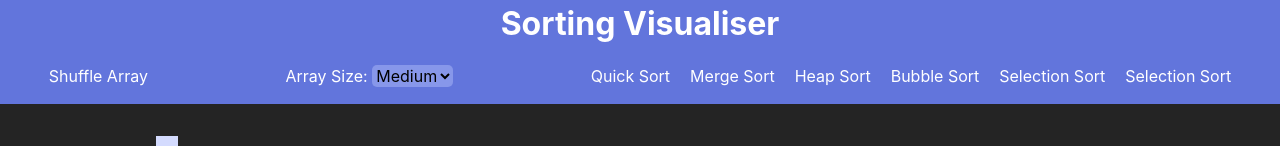
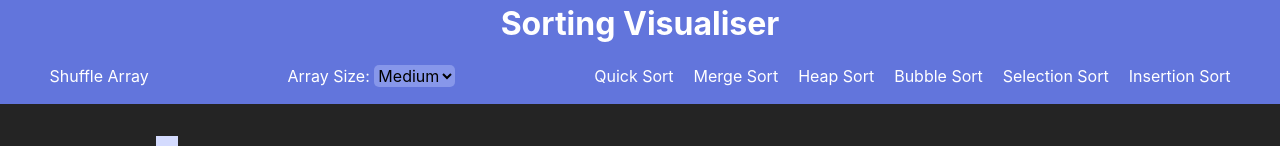
Before and after one commit to MTelschow/Sorting-Visualiser, a React (Vite) app: page / in a window 1280 px wide. Shown: the top 146 px of the page. Built offline with nearby package versions, Linux system fonts and the light colour scheme.

Commit message:
Change typo

```diff
--- a/src/Components/FunctionBar/FunctionBar.jsx
+++ b/src/Components/FunctionBar/FunctionBar.jsx
@@ -110,7 +110,7 @@ export default function FunctionBar({
 								}
 								onClick={() => insertionSort(array)}
 							>
-								Selection Sort
+								Insertion Sort
 							</li>
 						</div>
 					</ul>
```
